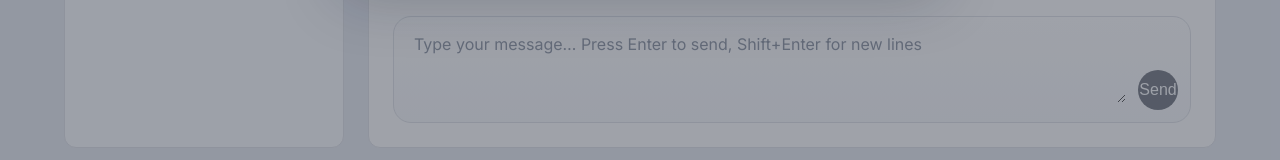
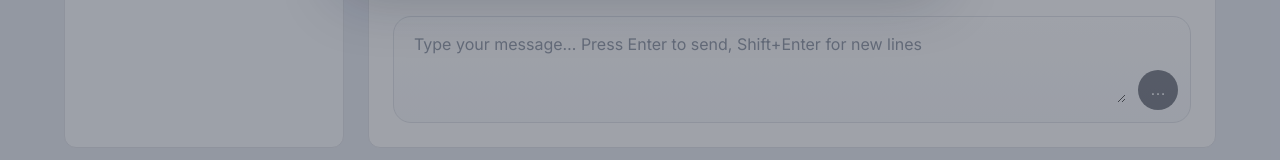
Before and after one commit to hackjutsu/mini-chatbot, a React (Vite) app in the folder client/: page / in a window 1280 px wide. Shown: the part 596-756 px from the top of the page. Built offline with nearby package versions, Linux system fonts and the light colour scheme.

Commit message:
Polish composer and streaming indicator

```diff
--- a/client/src/components/Composer.jsx
+++ b/client/src/components/Composer.jsx
@@ -38,7 +38,10 @@ const Composer = ({ disabled, onSubmit, placeholder, busyLabel }) => {
           required
         />
         <button type="submit" className="chat-submit" disabled={disabled || !value.trim()}>
-          {disabled ? busyLabel || '…' : '↑'}
+          <span className="chat-submit__icon" aria-hidden="true">
+            {disabled ? '…' : '↑'}
+          </span>
+          <span className="sr-only">{disabled ? busyLabel || 'Sending…' : 'Send message'}</span>
         </button>
       </div>
     </form>
--- a/client/src/components/ConversationView.jsx
+++ b/client/src/components/ConversationView.jsx
@@ -44,32 +44,29 @@ const AssistantLabel = ({ character }) => {
 
 const MessageBubble = ({ message, conversationCharacter, onShare }) => {
   const isAssistant = message.role === 'assistant';
+  const hasContent = Boolean(message.content);
+  const showActions = isAssistant && hasContent && !message.isStreaming;
+  const showIndicator = Boolean(message.isStreaming);
+  const indicatorClasses = `thinking-indicator${hasContent ? ' message-think-indicator' : ''}`;
+
   return (
     <div className={`message ${message.role}${message.isStreaming ? ' is-thinking' : ''}`}>
       {isAssistant ? <AssistantLabel character={conversationCharacter} /> : null}
       <div className="message-body">
         {isAssistant ? (
-          message.content ? (
+          hasContent ? (
             <div dangerouslySetInnerHTML={{ __html: renderMarkdown(message.content) }} />
-          ) : (
-            <div className="thinking-indicator" aria-label="Generating response">
-              <span></span>
-              <span></span>
-              <span></span>
-            </div>
-          )
+          ) : null
         ) : (
           message.content
         )}
-        {message.isStreaming && message.content ? (
-          <div className="thinking-indicator" aria-label="Generating response">
+        {showActions ? <MessageActionBar message={message} onShare={onShare} /> : null}
+        {showIndicator ? (
+          <div className={indicatorClasses} aria-label="Generating response">
             <span></span>
             <span></span>
             <span></span>
           </div>
-        ) : null}
-        {isAssistant && message.content ? (
-          <MessageActionBar message={message} onShare={onShare} />
         ) : null}
       </div>
     </div>
--- a/client/src/styles/app.css
+++ b/client/src/styles/app.css
@@ -467,6 +467,10 @@ body {
   color: var(--muted);
 }
 
+.message-think-indicator {
+  margin-top: 6px;
+}
+
 .thinking-indicator span {
   width: 6px;
   height: 6px;
@@ -749,6 +753,7 @@ body {
   align-items: center;
   justify-content: center;
   transition: transform 120ms ease, opacity 120ms ease;
+  overflow: hidden;
 }
 
 .chat-submit:disabled {
@@ -758,6 +763,14 @@ body {
 
 .chat-submit:hover:not(:disabled) {
   transform: translateY(-1px);
+}
+
+.chat-submit__icon {
+  display: inline-flex;
+  align-items: center;
+  justify-content: center;
+  font-size: 1rem;
+  height: 100%;
 }
 
 .disclaimer-container {
```
